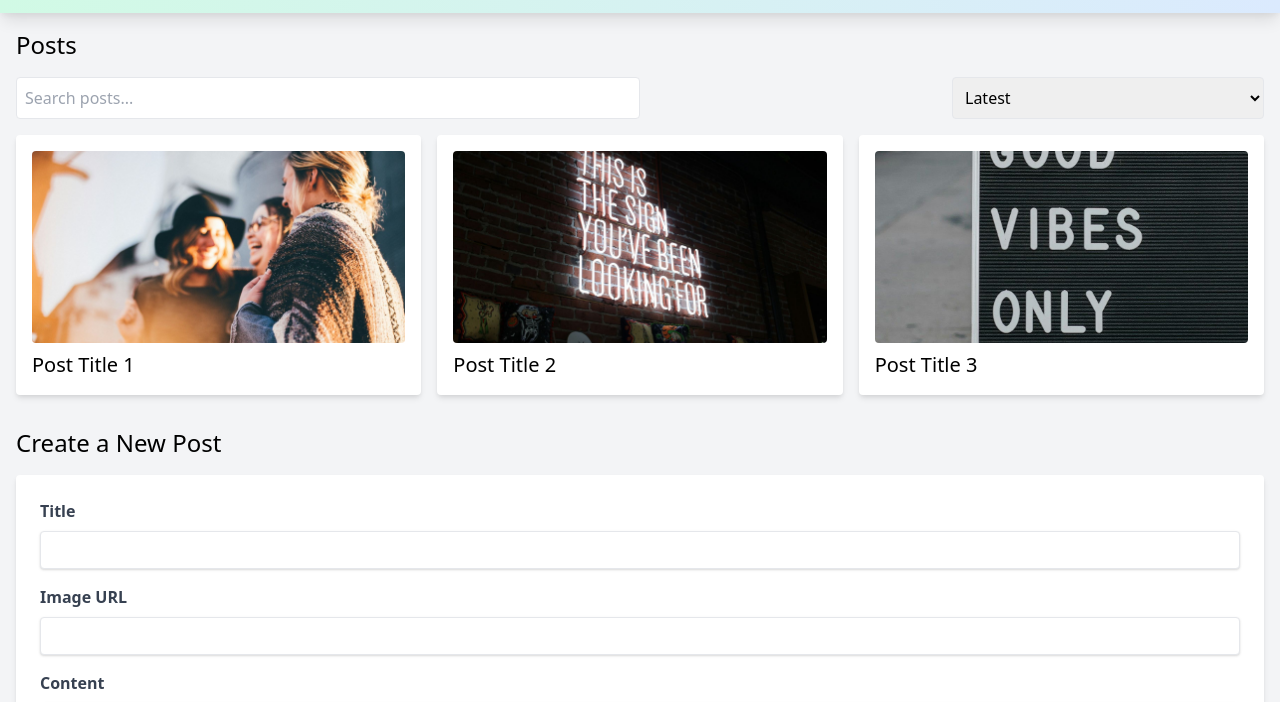
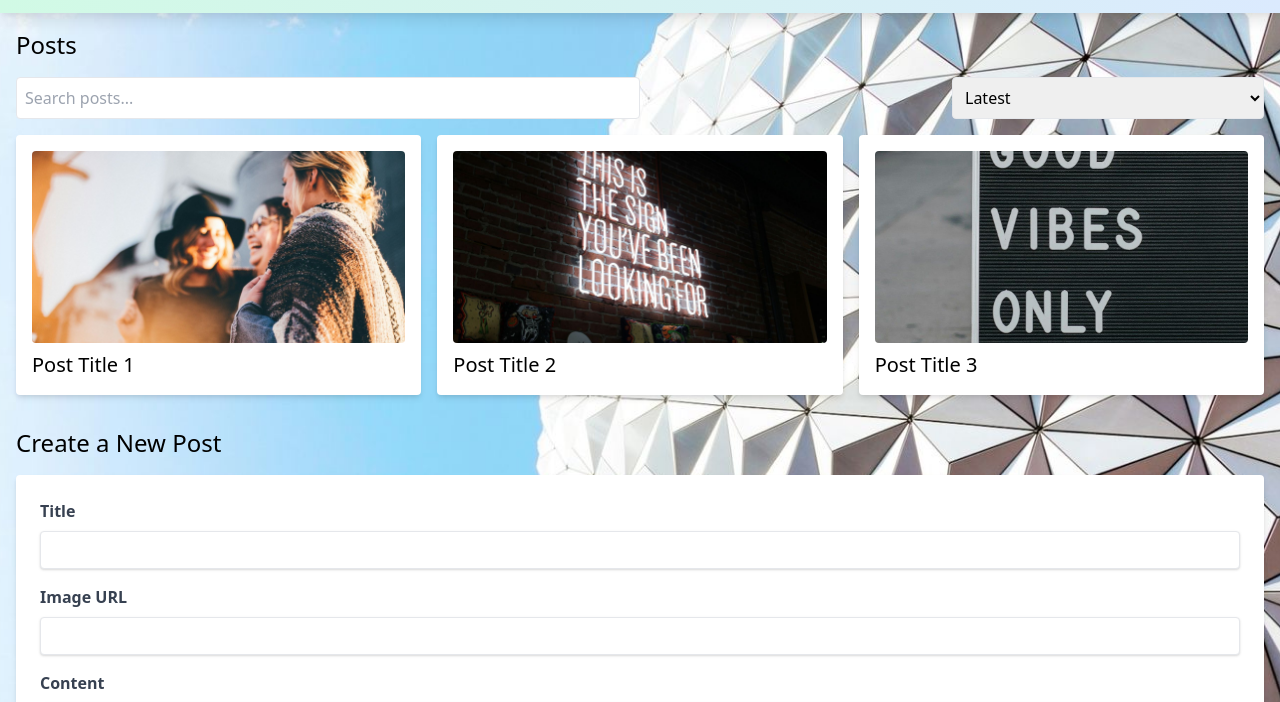
Before and after one commit to MiaTexnes/connectsphere, a website: page feed/index.html in a window 1280 px wide. Shown: the part 75-777 px from the top of the page. Drawn offline with nearby package versions, Linux system fonts and the light colour scheme.

Commit message:
new branch etc

```diff
--- a/css/input.css
+++ b/css/input.css
@@ -1,3 +1,10 @@
 @tailwind base;
 @tailwind components;
 @tailwind utilities;
+
+body {
+  background-image: url("/images/background-sphere.jpg");
+  background-size: cover;
+  background-repeat: no-repeat;
+  background-position: center center;
+}
```
Also changed, not shown: index.html (+1 -8 lines), package.json (+4 -6 lines), css/style.css, readme.md (added), styles.css (deleted).
